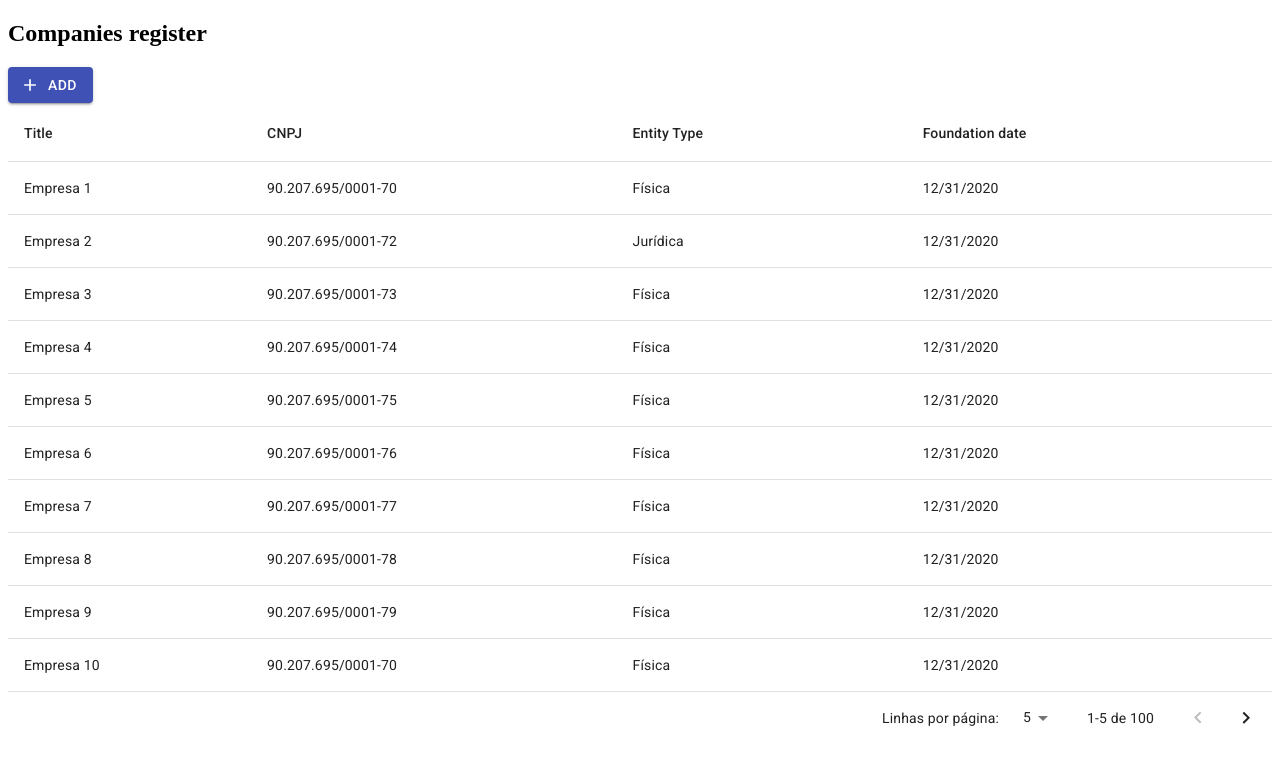
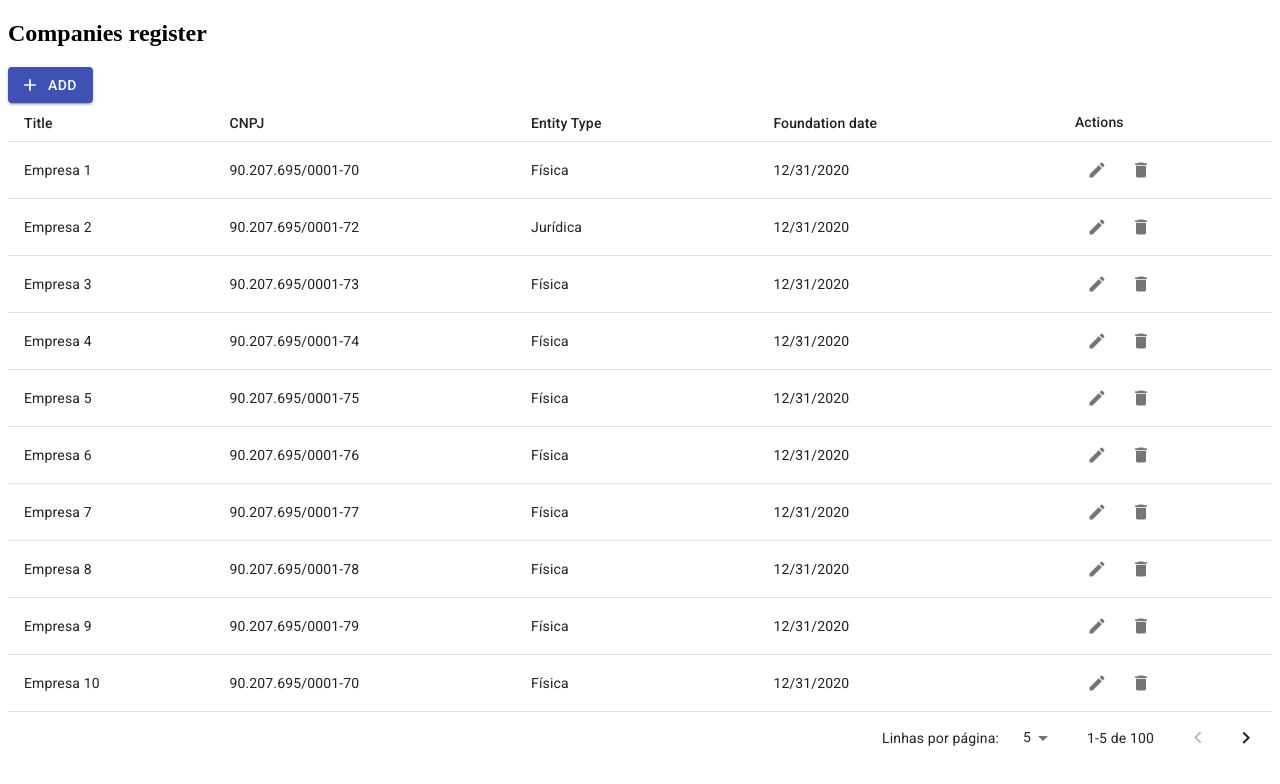
Before and after one commit to matheuszenker/react-crud, a React (Create React App) app: page / in a window 1280 px wide. Shown: the top 784 px of the page. Built offline with nearby package versions, Linux system fonts and the light colour scheme; data requests are answered from the project's data file; the HTML template or start-up script is replaced by a standard one.

Commit message:
Added actions to table.

```diff
--- a/src/components/Crud/components/Table/components/TableBody/index.js
+++ b/src/components/Crud/components/Table/components/TableBody/index.js
@@ -4,10 +4,24 @@ import PropTypes from 'prop-types';
 import TableBodyUI from '@material-ui/core/TableBody';
 import TableRow from '@material-ui/core/TableRow';
 import TableCell from '@material-ui/core/TableCell';
+import IconButton from '@material-ui/core/IconButton';
+import EditIcon from '@material-ui/icons/Edit';
+import DeleteIcon from '@material-ui/icons/Delete';
 
 import Input from './components/Input';
 
 const TableBody = ({ data, structure }) => {
+  const actions = (
+    <TableCell>
+      <IconButton aria-label="edit">
+        <EditIcon fontSize="small" />
+      </IconButton>
+      <IconButton aria-label="delete">
+        <DeleteIcon fontSize="small" />
+      </IconButton>
+    </TableCell>
+  );
+
   const lines = data.map(line => (
     <TableRow key={line.id}>
       {structure.map((struct, index) => {
@@ -17,6 +31,7 @@ const TableBody = ({ data, structure }) => {
           </TableCell>
         );
       })}
+      {actions}
     </TableRow>
   ));
 
--- a/src/components/Crud/components/Table/components/TableHeader/index.js
+++ b/src/components/Crud/components/Table/components/TableHeader/index.js
@@ -17,9 +17,14 @@ const TableHeader = ({ structure }) => {
     );
   });
 
+  const actions = <TableCell>Actions</TableCell>;
+
   return (
     <TableHead>
-      <TableRow>{columns}</TableRow>
+      <TableRow>
+        {columns}
+        {actions}
+      </TableRow>
     </TableHead>
   );
 };
--- a/src/components/Crud/components/Table/index.js
+++ b/src/components/Crud/components/Table/index.js
@@ -26,7 +26,7 @@ const Table = ({ handleForm, structure, data, nextPage, previousPage }) => (
         Add
       </Button>
     </div>
-    <TableUI>
+    <TableUI size="small">
       <TableHeader structure={structure} />
       <TableBody data={data} structure={structure} />
     </TableUI>
```
